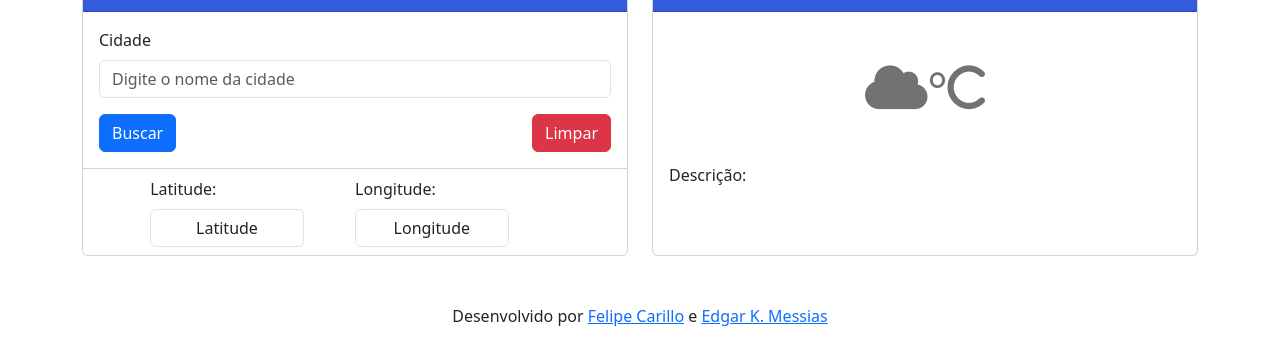
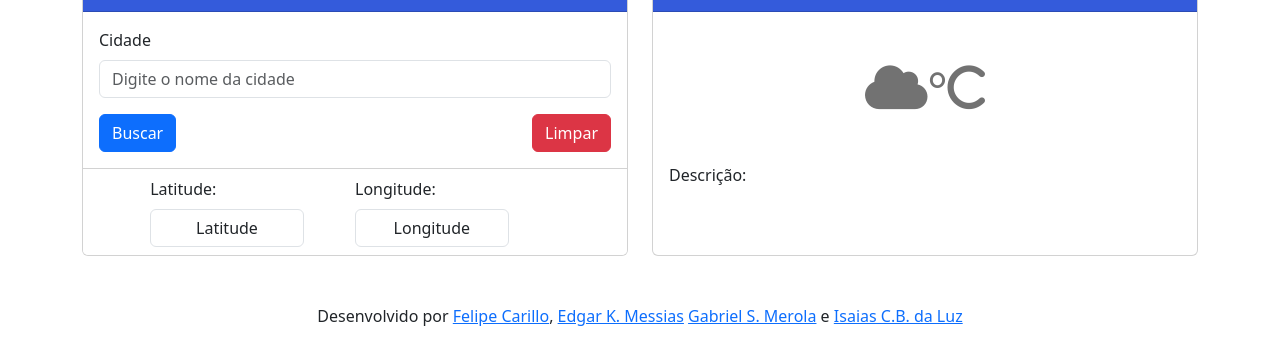
Before and after one commit to FelipeCarillo/FrontEnd-T2, a website: page src/index.html in a window 1280 px wide. Shown: the part 198-562 px from the top of the page. Drawn offline with nearby package versions, Linux system fonts and the light colour scheme.

Commit message:
Update index.html

```diff
--- a/src/index.html
+++ b/src/index.html
@@ -79,7 +79,11 @@
   </main>
   <footer class="mt-5">
     <div>
-      <p class="text-center">Desenvolvido por <a href="https://github.com/FelipeCarillo">Felipe Carillo</a> e <a href="https://github.com/edkod">Edgar K. Messias</a></p>
+      <p class="text-center">Desenvolvido por <a href="https://github.com/FelipeCarillo">Felipe Carillo</a>,
+         <a href="https://github.com/edkod">Edgar K. Messias</a>
+         <a href="https://github.com/edkod">Gabriel S. Merola</a> e
+         <a href="https://github.com/edkod">Isaias C.B. da Luz</a>
+      </p>
     </div>
   </footer>
 
```
